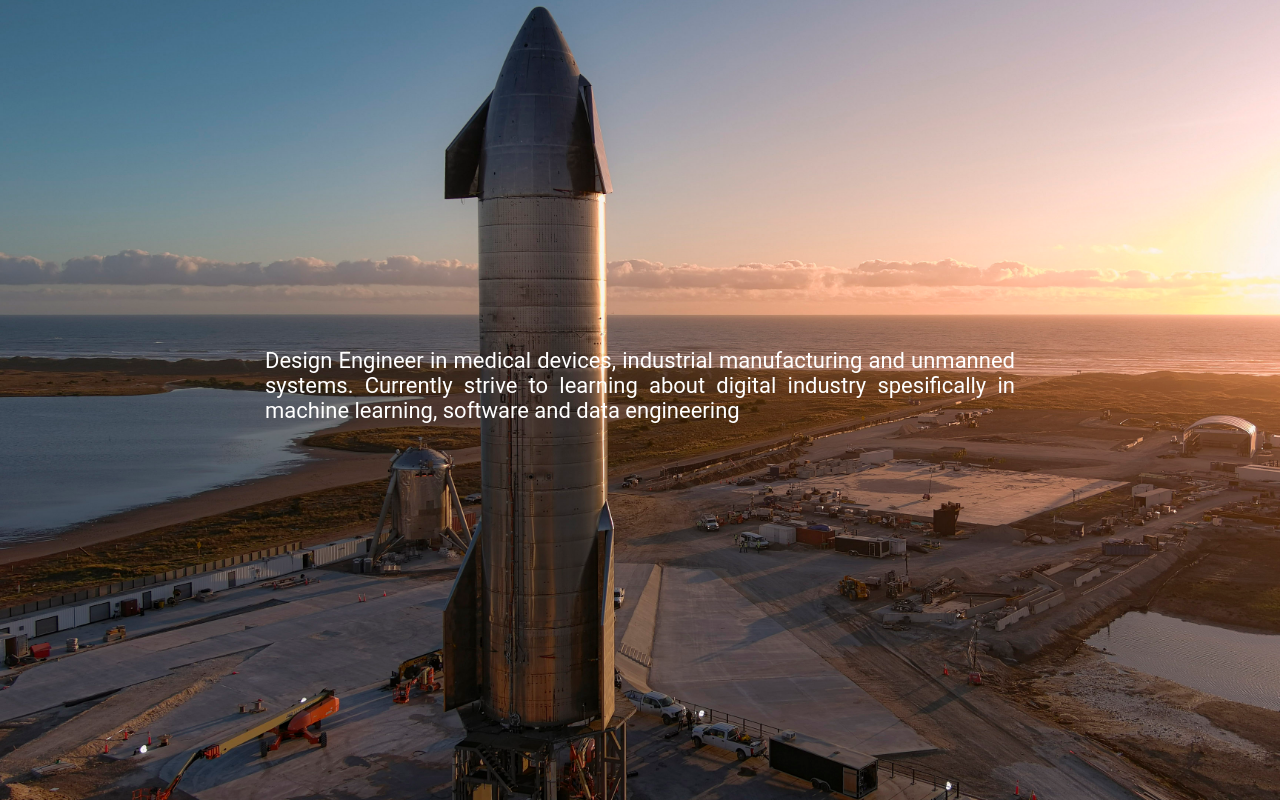
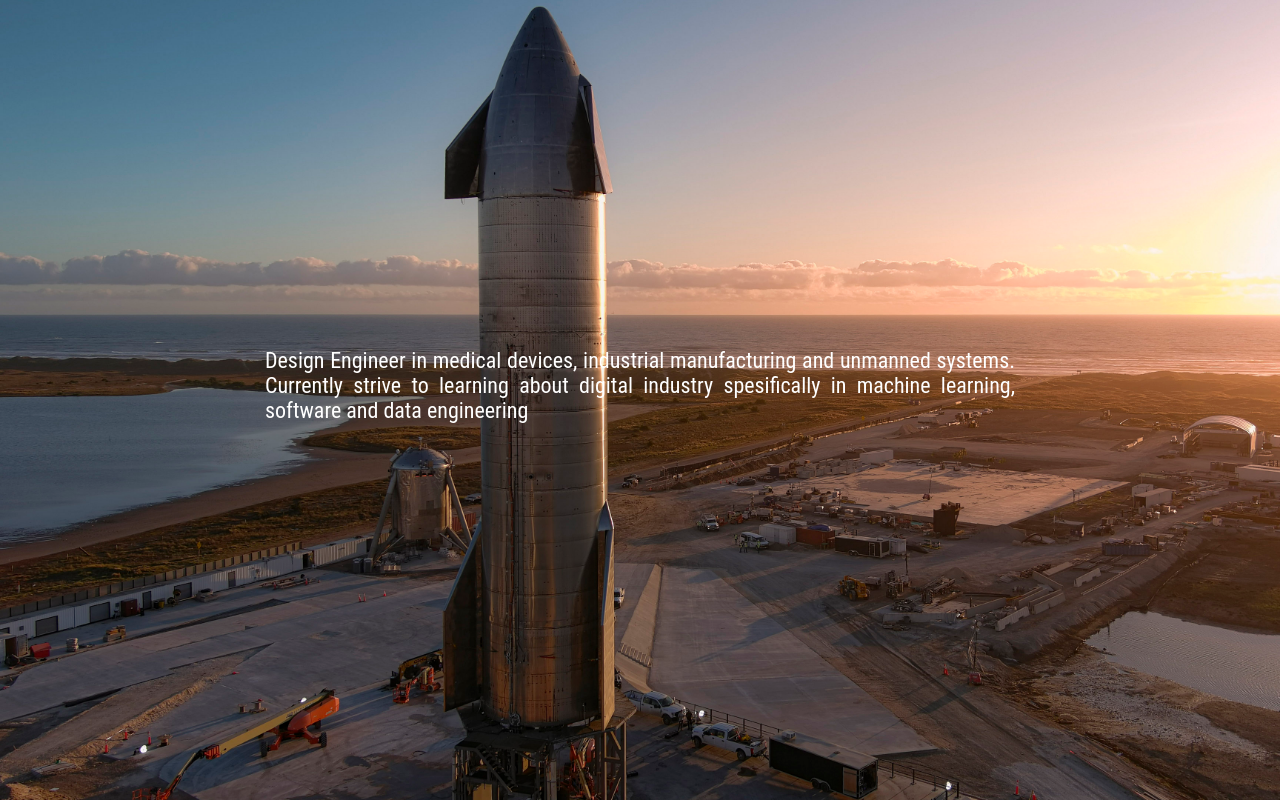
Before and after one commit to kucingkuro/blog, a plain HTML site: page index.html in a window 1280 px wide. Drawn offline with Linux system fonts and the light colour scheme.

Commit message:
Update styles.css

```diff
--- a/styles.css
+++ b/styles.css
@@ -12,7 +12,7 @@ body{
     transform: translate(-50%, -50%);
     top: 50%;
     left: 50%;
-    font-family: 'Roboto', sans-serif;
+    font-family: 'Roboto Condensed', sans-serif;
     font-size: 22px;
     padding-left: 25px;
     padding-right: 25px;
```
